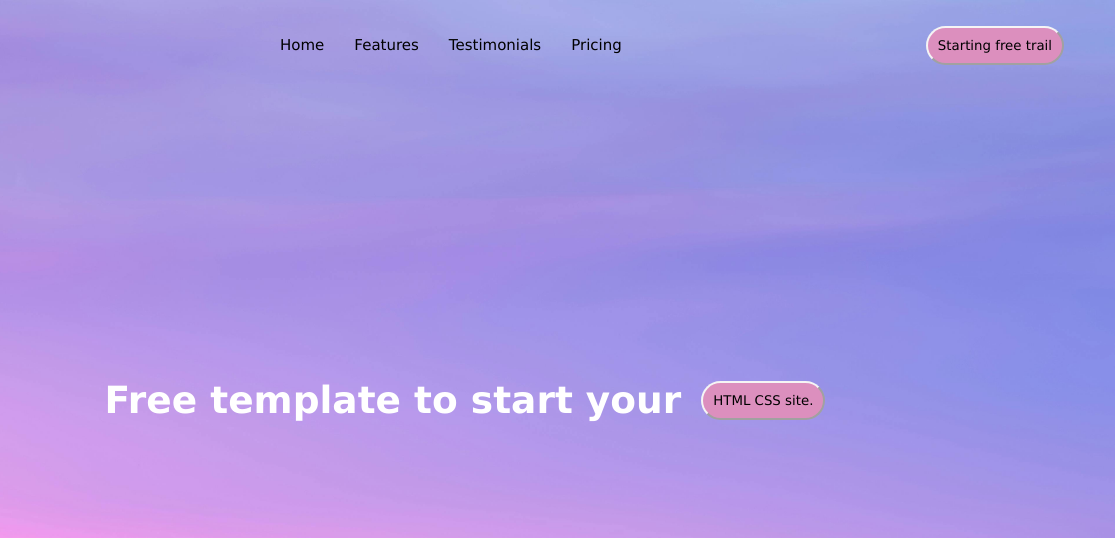
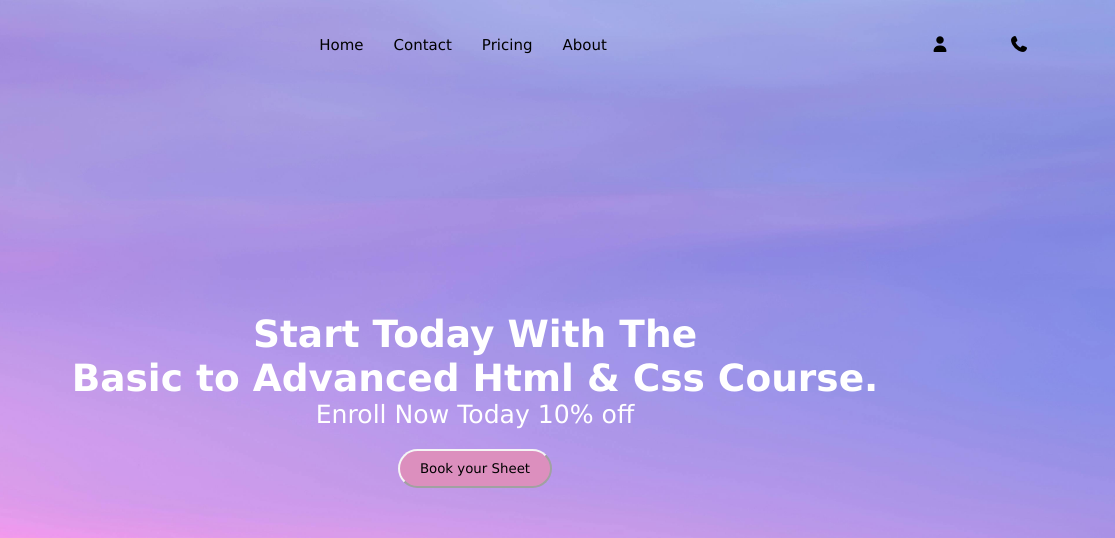
Before and after one commit to niteshgoswami72812-create/MY-FIRST-WEBSITE-, a plain HTML site: page WEBSITE/Website.html in a window 1280 px wide. Shown: the top 538 px of the page, 165-1280 px from the left. Drawn offline with Linux system fonts and the light colour scheme.

Commit message:
nitesh updated the website

```diff
--- a/WEBSITE/Website.css
+++ b/WEBSITE/Website.css
@@ -42,12 +42,13 @@
 
 }
 
-#navbar nav ul li a:hover
-{
-    color: white;
+#navbar nav ul li a:hover{
+
+    color: #ff2aa3;
     font-size: 20px;
+}
 
-}
+
 
 
 #navbar button
@@ -61,6 +62,22 @@
 
 
 }
+
+
+#icons i {
+    margin-right: 55px;
+    color: black;
+}
+
+#icons i:hover {
+
+    color: white;
+     /* font-size: 20px; */
+}
+
+
+
+
 
 
 /* main code starts frome here  */
@@ -80,19 +97,28 @@
 
 }
 
-#firstpage h1{
-    color: white;
+ #firstpage h1{
+    text-align: center;
+     font-weight:bold;
+     font-family: Verdana, Geneva, Tahoma, sans-serif;
 }
 
-#firstpage button
-{
 
-    background-color:   #dc8fbe;
+#firstpage h1 div button{
+    background-color: #dc8fbe;
     border-radius: 20px;
     border-color: whitesmoke;
-    font-family:Verdana, Geneva, Tahoma, sans-serif;
-    padding: 10px;
-    margin: 20px;
-
+    font-family: Verdana, Geneva, Tahoma, sans-serif;
+    padding: 10px 20px;
+    margin-top: 20px;
 
 }
+
+#firstpage h1 div button:hover{
+            background: #c676a4;
+        }
+
+#firstpage h1 h6  {
+     font-family: Verdana, Geneva, Tahoma, sans-serif;
+    font-weight: lighter;
+}
--- a/WEBSITE/Website.html
+++ b/WEBSITE/Website.html
@@ -15,36 +15,40 @@
     <nav>
         <ul>
             <li> <a href="">Home</a></li>
-            <li> <a href="">Features</a></li>
-            <li> <a href="">Testimonials</a></li>
-            <li> <a href="">Pricing</a></li>
+            <li> <a href="contact.html">Contact</a></li>
+            <li> <a href="Pricing.html">Pricing</a></li>
+            <li> <a href="About.html">About</a></li>
+
         </ul>
     </nav>
 
 
-<!--
+
     <div id="icons">
-    <i class="fa-solid fa-user"></i>
-    <i class="fa-solid fa-phone"></i>
-    </div>  -->
+    <a href="contact.html"><i class="fa-solid fa-user"></i></a>
+    <a href="contact.html"><i class="fa-solid fa-phone"></i></a>
+    </div>
 
-     <a href=""><button> Starting free trail</button></a>
+     <!-- <a href=""><button> Enroll Now</button></a> -->
 
    </header>
 
    <!-- header code ends here -->
 
    <main>
+    <section id="firstpage">
+        <h1> Start Today With The  <br>
+              Basic to Advanced Html & Css Course.
 
-    <section id="firstpage">
-        <h1>Free template to start your </h1>
-
-    <a href=""><button>HTML CSS site.</button></a>
+            <div><h6>Enroll Now Today 10% off</h6></div>
 
 
+        <div>
+              <a href=""><button>Book your Sheet</button></a>
+           </div>
+</h1>
     </section>
-
-
+</main>
 
 
 </body>
```
